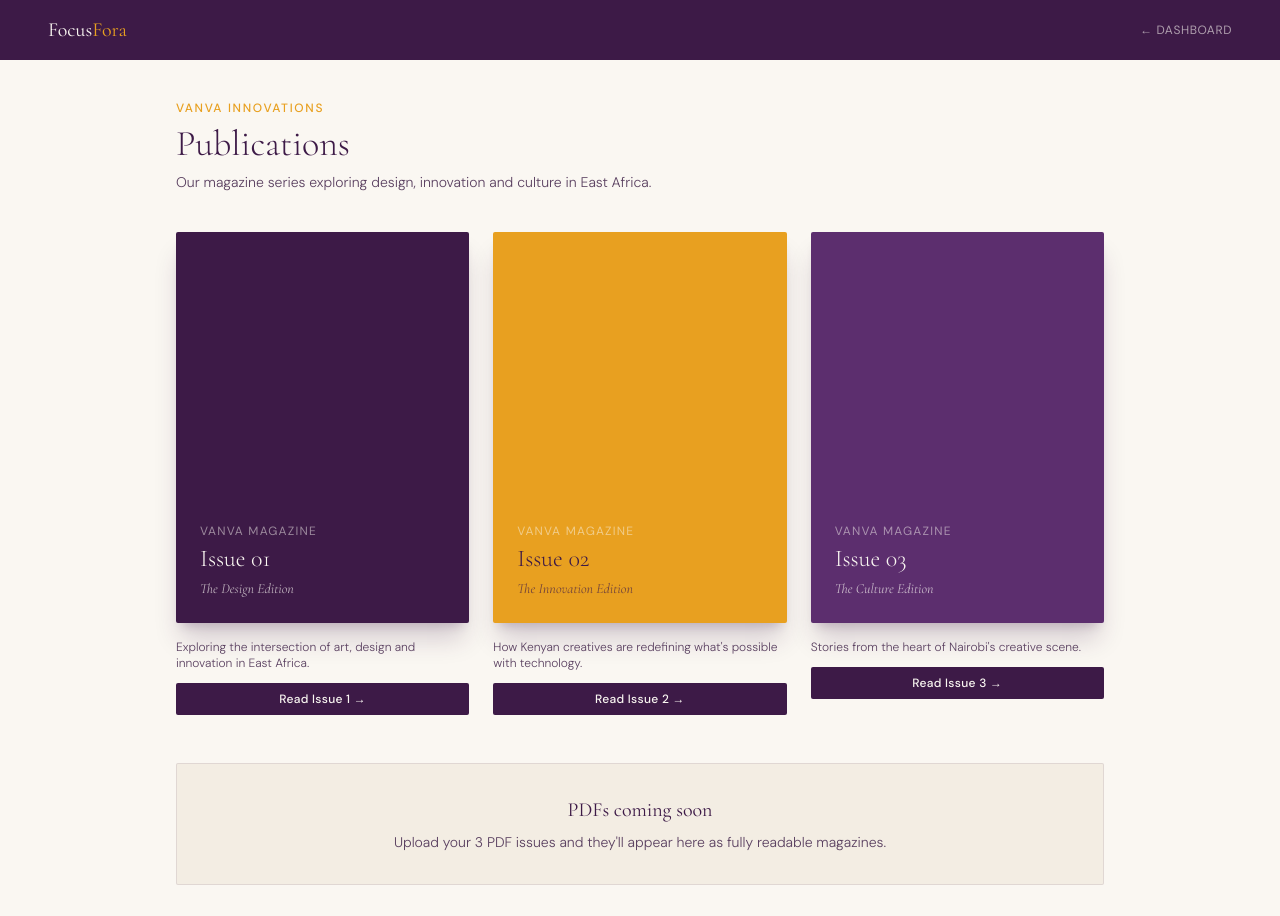
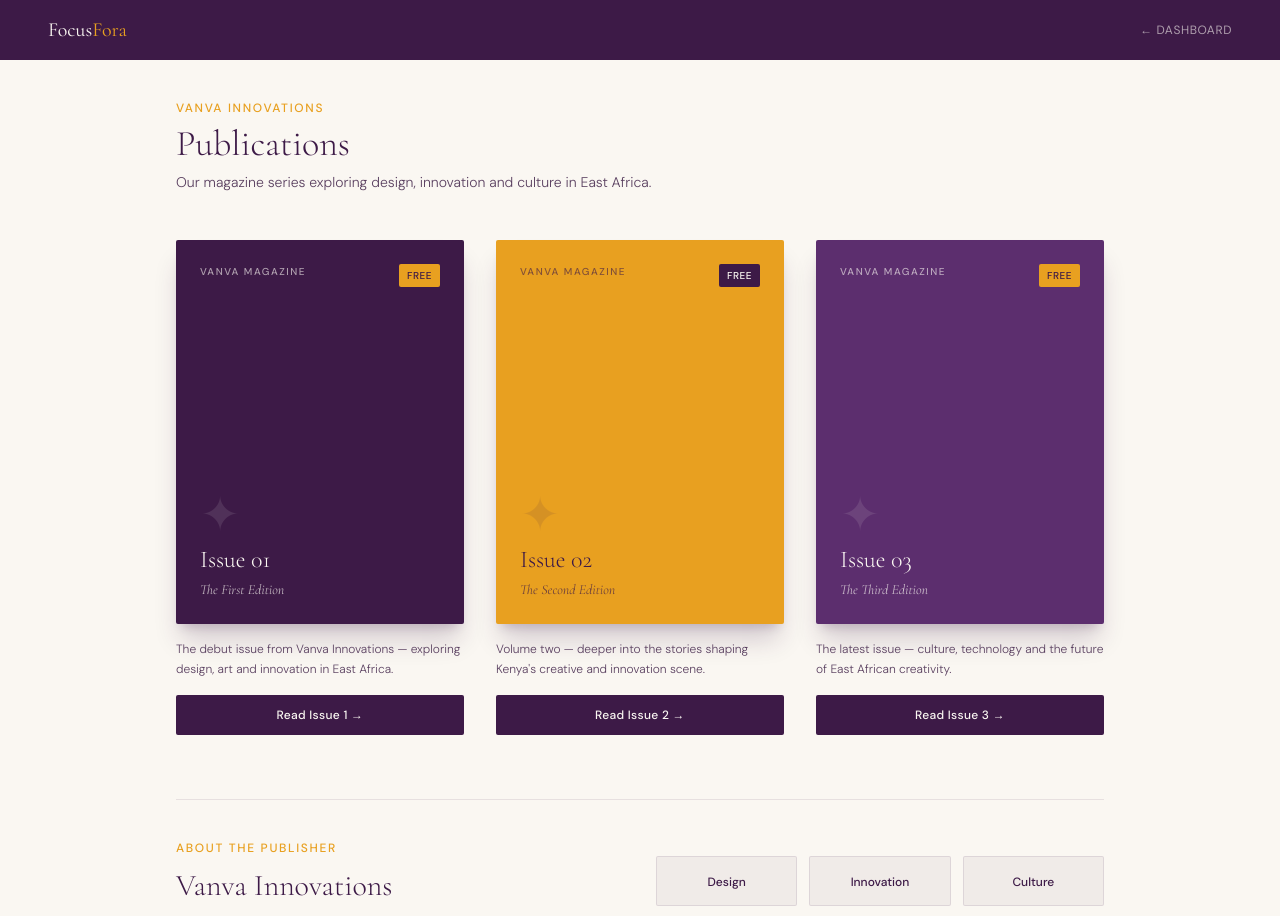
Before and after one commit to infoedira-ux/focusfora, a Next.js app: page /magazine in a window 1280 px wide. Shown: the top 916 px of the page. Built offline with nearby package versions, Linux system fonts and the light colour scheme.

Commit message:
feat: magazine page with real PDF embeds from Google Drive

```diff
--- a/app/magazine/page.tsx
+++ b/app/magazine/page.tsx
@@ -1,46 +1,138 @@
 "use client";
+import { useState } from "react";
 import Link from "next/link";
 
 const issues = [
-  { id: 1, title: "Issue 01", subtitle: "The Design Edition", desc: "Exploring the intersection of art, design and innovation in East Africa.", color: "bg-aubergine" },
-  { id: 2, title: "Issue 02", subtitle: "The Innovation Edition", desc: "How Kenyan creatives are redefining what's possible with technology.", color: "bg-saffron" },
-  { id: 3, title: "Issue 03", subtitle: "The Culture Edition", desc: "Stories from the heart of Nairobi's creative scene.", color: "bg-aubergine-mid" },
+  {
+    id: 1,
+    title: "Issue 01",
+    subtitle: "The First Edition",
+    desc: "The debut issue from Vanva Innovations — exploring design, art and innovation in East Africa.",
+    color: "bg-aubergine",
+    textColor: "text-offwhite",
+    embedUrl: "https://drive.google.com/file/d/11xafaxzd1ZZRPjVPjo5lyRhi8s04UDdx/preview",
+  },
+  {
+    id: 2,
+    title: "Issue 02",
+    subtitle: "The Second Edition",
+    desc: "Volume two — deeper into the stories shaping Kenya's creative and innovation scene.",
+    color: "bg-saffron",
+    textColor: "text-aubergine",
+    embedUrl: "https://drive.google.com/file/d/11LuA_sxnpqTZ8Dfc_GHZrvjTIbM4CDb3/preview",
+  },
+  {
+    id: 3,
+    title: "Issue 03",
+    subtitle: "The Third Edition",
+    desc: "The latest issue — culture, technology and the future of East African creativity.",
+    color: "bg-aubergine-mid",
+    textColor: "text-offwhite",
+    embedUrl: "https://drive.google.com/file/d/1GLnMdvXPKlrIfI5glmB5ULR_bFF3WQqm/preview",
+  },
 ];
 
 export default function MagazinePage() {
+  const [activeIssue, setActiveIssue] = useState<number | null>(null);
+
+  const current = issues.find(i => i.id === activeIssue);
+
+  if (activeIssue && current) {
+    return (
+      <div className="min-h-screen bg-[#1E0A28] flex flex-col">
+        <nav className="px-6 py-4 flex justify-between items-center bg-aubergine">
+          <Link href="/dashboard" className="font-serif text-xl text-offwhite">
+            Focus<span className="text-saffron">Fora</span>
+          </Link>
+          <div className="flex items-center gap-4">
+            <span className="text-offwhite/60 text-xs font-serif italic">{current.title} — {current.subtitle}</span>
+            <button onClick={() => setActiveIssue(null)}
+              className="text-offwhite/60 text-xs hover:text-saffron transition-colors uppercase tracking-wider">
+              ← Back to Magazine
+            </button>
+          </div>
+        </nav>
+        <div className="flex-1">
+          <iframe
+            src={current.embedUrl}
+            className="w-full h-full min-h-[85vh]"
+            allow="autoplay"
+            title={`${current.title} — Vanva Magazine`}
+          />
+        </div>
+      </div>
+    );
+  }
+
   return (
     <div className="min-h-screen bg-offwhite">
       <nav className="bg-aubergine px-6 md:px-12 py-4 flex justify-between items-center">
-        <Link href="/dashboard" className="font-serif text-xl text-offwhite">Focus<span className="text-saffron">Fora</span></Link>
-        <Link href="/dashboard" className="text-offwhite/60 text-xs hover:text-saffron transition-colors uppercase tracking-wider">← Dashboard</Link>
+        <Link href="/dashboard" className="font-serif text-xl text-offwhite">
+          Focus<span className="text-saffron">Fora</span>
+        </Link>
+        <Link href="/dashboard" className="text-offwhite/60 text-xs hover:text-saffron transition-colors uppercase tracking-wider">
+          ← Dashboard
+        </Link>
       </nav>
 
       <div className="px-6 md:px-12 py-10 max-w-5xl mx-auto">
         <p className="ff-section-eyebrow mb-2">Vanva Innovations</p>
         <h1 className="font-serif text-4xl text-aubergine font-light mb-2">Publications</h1>
-        <p className="text-[#5A4060] text-sm font-light mb-10">Our magazine series exploring design, innovation and culture in East Africa.</p>
+        <p className="text-[#5A4060] text-sm font-light mb-12">
+          Our magazine series exploring design, innovation and culture in East Africa.
+        </p>
 
-        <div className="grid md:grid-cols-3 gap-6">
+        <div className="grid md:grid-cols-3 gap-8">
           {issues.map(issue => (
-            <div key={issue.id} className="group cursor-pointer hover:-translate-y-2 transition-all duration-300">
-              <div className={`${issue.color} rounded-sm aspect-[3/4] flex items-end p-6 mb-4 shadow-xl shadow-aubergine/20`}>
+            <div key={issue.id} className="group cursor-pointer" onClick={() => setActiveIssue(issue.id)}>
+              {/* Magazine cover */}
+              <div className={`${issue.color} rounded-sm aspect-[3/4] flex flex-col justify-between p-6 mb-4 shadow-xl shadow-aubergine/20 hover:-translate-y-2 transition-all duration-300`}>
+                <div className="flex justify-between items-start">
+                  <div className={`text-[10px] font-medium uppercase tracking-[0.15em] ${issue.textColor} opacity-60`}>
+                    Vanva Magazine
+                  </div>
+                  <div className={`text-[10px] font-medium uppercase tracking-wider px-2 py-1 rounded-sm ${
+                    issue.color === 'bg-saffron' ? 'bg-aubergine text-offwhite' : 'bg-saffron text-aubergine'
+                  }`}>
+                    Free
+                  </div>
+                </div>
+
                 <div>
-                  <div className="text-offwhite/50 text-xs uppercase tracking-widest mb-1">Vanva Magazine</div>
-                  <div className={`font-serif text-2xl font-light mb-1 ${issue.color === 'bg-saffron' ? 'text-aubergine' : 'text-offwhite'}`}>{issue.title}</div>
-                  <div className={`font-serif text-sm italic ${issue.color === 'bg-saffron' ? 'text-aubergine/70' : 'text-offwhite/70'}`}>{issue.subtitle}</div>
+                  <div className={`font-serif text-5xl font-light mb-1 opacity-10 ${issue.textColor}`}>✦</div>
+                  <div className={`font-serif text-2xl font-light mb-1 ${issue.textColor}`}>{issue.title}</div>
+                  <div className={`font-serif text-sm italic opacity-70 ${issue.textColor}`}>{issue.subtitle}</div>
                 </div>
               </div>
-              <p className="text-xs text-[#5A4060] font-light mb-3">{issue.desc}</p>
-              <button className="ff-btn-primary text-xs py-2 px-4 w-full">
+
+              <p className="text-xs text-[#5A4060] font-light mb-4 leading-relaxed">{issue.desc}</p>
+
+              <button
+                onClick={() => setActiveIssue(issue.id)}
+                className="ff-btn-primary text-xs py-3 px-6 w-full group-hover:bg-saffron group-hover:text-aubergine transition-all">
                 Read Issue {issue.id} →
               </button>
             </div>
           ))}
         </div>
 
-        <div className="mt-12 bg-offwhite-warm border border-aubergine/10 rounded-sm p-8 text-center">
-          <p className="font-serif text-xl text-aubergine mb-2">PDFs coming soon</p>
-          <p className="text-[#5A4060] text-sm font-light">Upload your 3 PDF issues and they'll appear here as fully readable magazines.</p>
+        {/* About Vanva */}
+        <div className="mt-16 border-t border-aubergine/10 pt-10 grid md:grid-cols-2 gap-8 items-center">
+          <div>
+            <p className="ff-section-eyebrow mb-3">About the Publisher</p>
+            <h2 className="font-serif text-3xl text-aubergine font-light mb-3">Vanva Innovations</h2>
+            <p className="text-[#5A4060] text-sm font-light leading-relaxed">
+              Vanva Innovations is a Nairobi-based creative studio specialising in art, design and digital innovation.
+              Our publications celebrate the stories, people and ideas shaping East Africa's creative future.
+            </p>
+          </div>
+          <div className="grid grid-cols-3 gap-3">
+            {["Design", "Innovation", "Culture", "Technology", "Art", "Kenya"].map(tag => (
+              <div key={tag} className="bg-aubergine/5 border border-aubergine/10 rounded-sm p-3 text-center">
+                <span className="text-xs text-aubergine font-medium">{tag}</span>
+              </div>
+            ))}
+          </div>
         </div>
       </div>
     </div>
```
